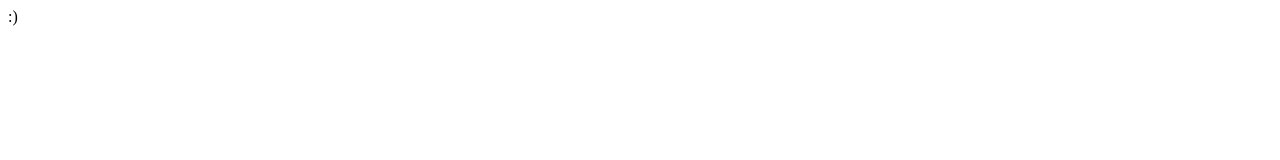
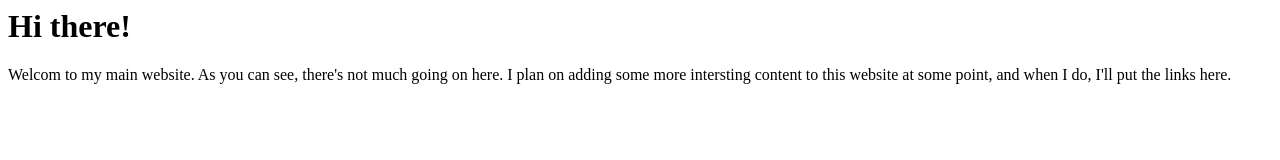
Before and after one commit to TAC0CAT9779/stunning-barnacle, a plain HTML site: page index.html in a window 1280 px wide. Drawn offline with Linux system fonts and the light colour scheme.

Commit message:
Added a bit of a description.

```diff
--- a/index.html
+++ b/index.html
@@ -1 +1,2 @@
-:)
+<h1>Hi there!</h1>
+Welcom to my main website. As you can see, there's not much going on here. I plan on adding some more intersting content to this website at some point, and when I do, I'll put the links here.
```
